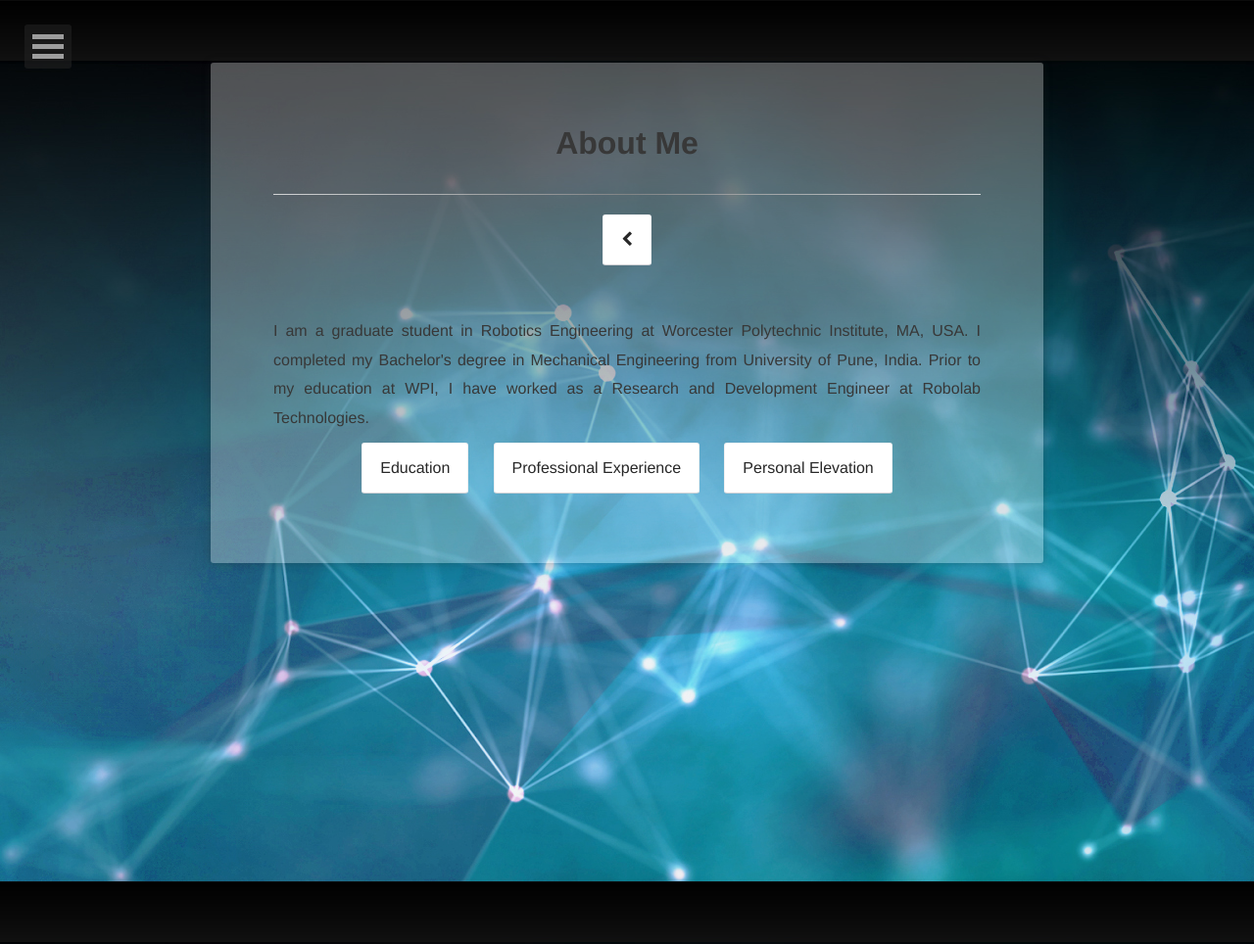
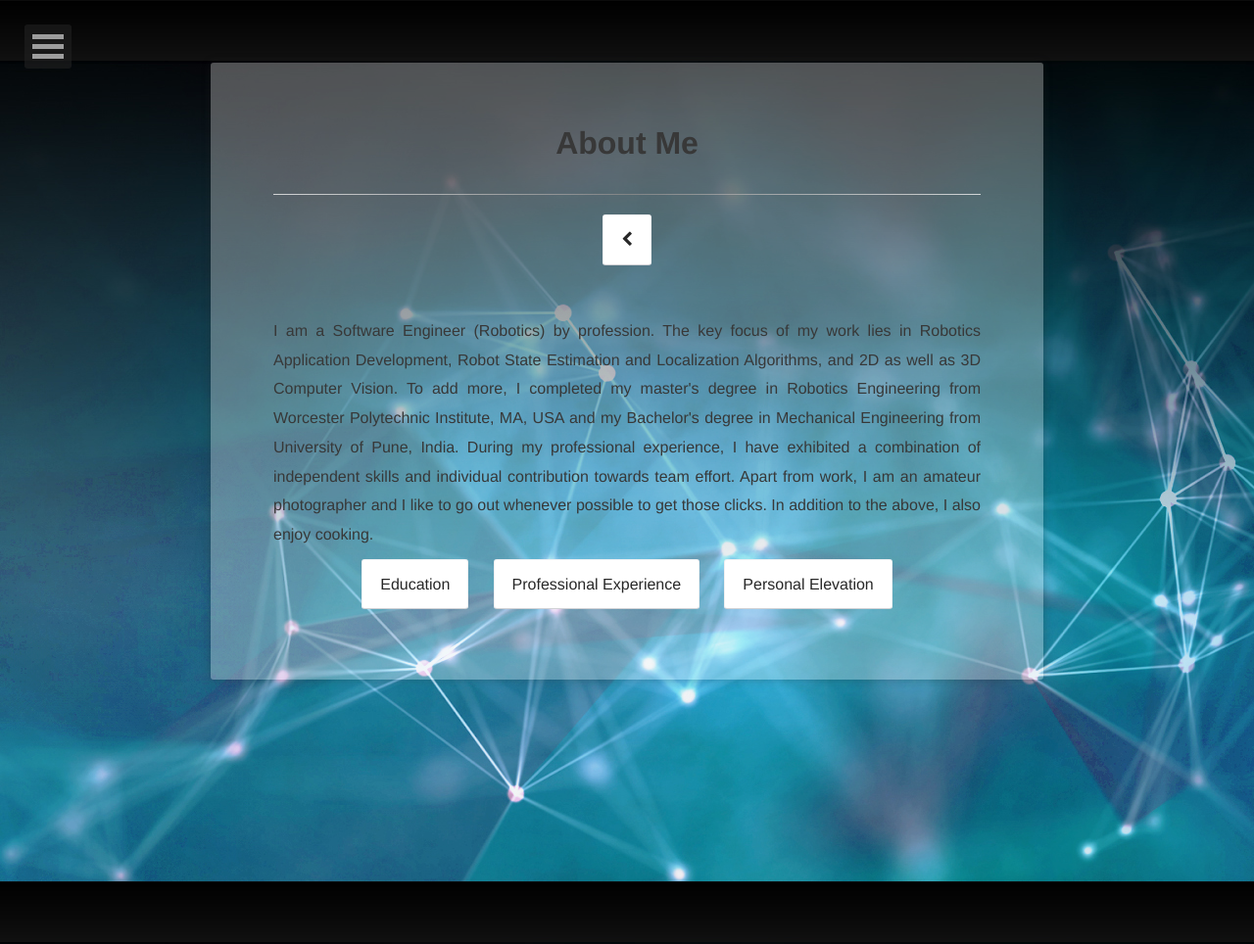
Before and after one commit to nalinraut/nalinraut.github.io, a Jekyll site: the page built from about/index.md, in a window 1280 px wide. Shown: the whole page at 98% size. Built offline with Jekyll 4.4.1, drawn with Linux system fonts in a browser that asks for light colours.

Commit message:
Added progress bar

```diff
--- a/_sass/progress.scss
+++ b/_sass/progress.scss
@@ -126,20 +126,17 @@ $animation-delay: .7s;
 .progressorange{background-color:$orange;}
 .progressgreen{background-color:$green;}
 
-@-webkit-keyframes progress-html{0%{width: 0%;} 100%{ width: 100%;}}
-@-webkit-keyframes progress-css{0%{width: 0%;} 100%{ width: 90%;}}
-@-webkit-keyframes progress-javascript{0%{width: 0%;} 100%{ width: 70%;}}
-@-webkit-keyframes progress-php{0%{width: 0%;} 100%{ width: 55%;}}
-@-webkit-keyframes progress-angular{0%{width: 0%;} 100%{ width: 65%;}}
+@-webkit-keyframes progress-cpp{0%{width: 0%;} 100%{ width: 80%;}}
+@-webkit-keyframes progress-python{0%{width: 0%;} 100%{ width: 70%;}}
+@-webkit-keyframes progress-java{0%{width: 0%;} 100%{ width: 40%;}}
+@-webkit-keyframes progress-javascript{0%{width: 0%;} 100%{ width: 60%;}}
 
-@-moz-keyframes progress-html{0%{width: 0%;} 100%{ width: 100%;}}
-@-moz-keyframes progress-css{0%{width: 0%;} 100%{ width: 90%;}}
-@-moz-keyframes progress-javascript{0%{width: 0%;} 100%{ width: 70%;}}
-@-moz-keyframes progress-php{0%{width: 0%;} 100%{ width: 55%;}}
-@-moz-keyframes progress-angular{0%{width: 0%;} 100%{ width: 65%;}}
+@-moz-keyframes progress-cpp{0%{width: 0%;} 100%{ width: 80%;}}
+@-moz-keyframes progress-python{0%{width: 0%;} 100%{ width: 70%;}}
+@-moz-keyframes progress-java{0%{width: 0%;} 100%{ width: 40%;}}
+@-moz-keyframes progress-javascript{0%{width: 0%;} 100%{ width: 60%;}}
 
-@keyframes progress-html{0%{width: 0%;} 100%{ width: 100%;}}
-@keyframes progress-css{0%{width: 0%;} 100%{ width: 90%;}}
-@keyframes progress-javascript{0%{width: 0%;} 100%{ width: 70%;}}
-@keyframes progress-php{0%{width: 0%;} 100%{ width: 55%;}}
-@keyframes progress-angular{0%{width: 0%;} 100%{ width: 65%;}}
+@keyframes progress-cpp{0%{width: 0%;} 100%{ width: 80%;}}
+@keyframes progress-python{0%{width: 0%;} 100%{ width: 70%;}}
+@keyframes progress-java{0%{width: 0%;} 100%{ width: 40%;}}
+@keyframes progress-javascript{0%{width: 0%;} 100%{ width: 60%;}}
--- a/about/index.md
+++ b/about/index.md
@@ -11,7 +11,9 @@ comments: false
 <body>
 
 
-<p style="text-align: justify"> I am a graduate student in Robotics Engineering at Worcester Polytechnic Institute, MA, USA. I completed my Bachelor's degree in Mechanical Engineering from University of Pune, India. Prior to my education at WPI, I have worked as a Research and Development Engineer at Robolab Technologies. </p>
+<p style="text-align: justify"> I am a Software Engineer (Robotics) by profession. The key focus of my work lies in Robotics Application Development, Robot State Estimation and Localization Algorithms, and 2D as well as 3D Computer Vision. To add more, I completed my master's degree in Robotics Engineering from Worcester Polytechnic Institute, MA, USA and my Bachelor's degree in Mechanical Engineering from University of Pune, India. During my professional experience, I have exhibited a combination of independent skills and individual contribution towards team effort.
+Apart from work, I am an amateur photographer and I like to go out whenever possible to get those clicks. In addition to the above, I also enjoy cooking.
+</p>
 
 <center>
 
```
Also changed, not shown: skills/index.md (+9 -69 lines).
